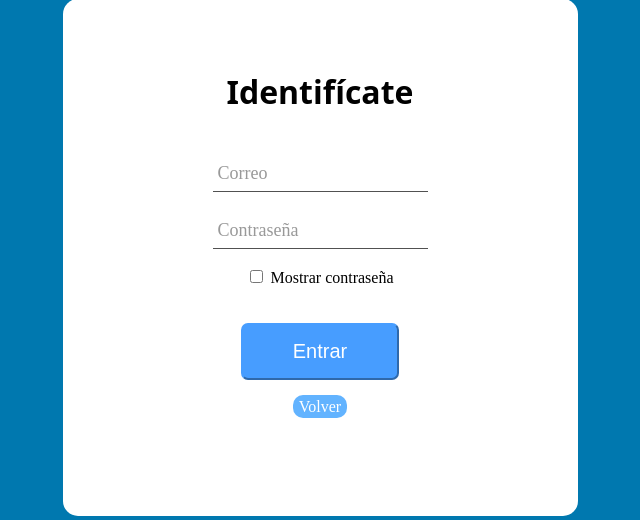
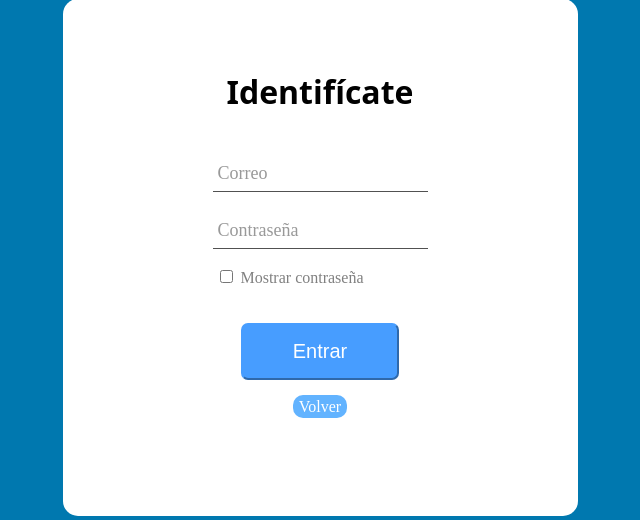
Before and after one commit to Vikolow/Proyecto_WWWeb, a PHP site: page /login.html in a window 1280 px wide. Shown: the part 59-579 px from the top of the page, without its empty margins (320-960 px from the left). Run offline with PHP 8.4, Linux system fonts and the light colour scheme.

Commit message:
estilos.css
actualizado para el login

```diff
--- a/estilos.css
+++ b/estilos.css
@@ -1,9 +1,3 @@
-@font-face {
-    font-family: "Roboto";
-    src: url('fonts/Roboto-Regular.ttf') format('ttf');
-    font-style: normal;
-    font-weight: normal;
-}
 body{
     background-color: rgb(0, 120, 175);
     align-items: center;
@@ -139,3 +133,7 @@ body{
     color: white;
     text-decoration: none;
   }
+  .mostrarContrasena{
+    color:gray;
+    margin-right: 60px;
+  }
```
